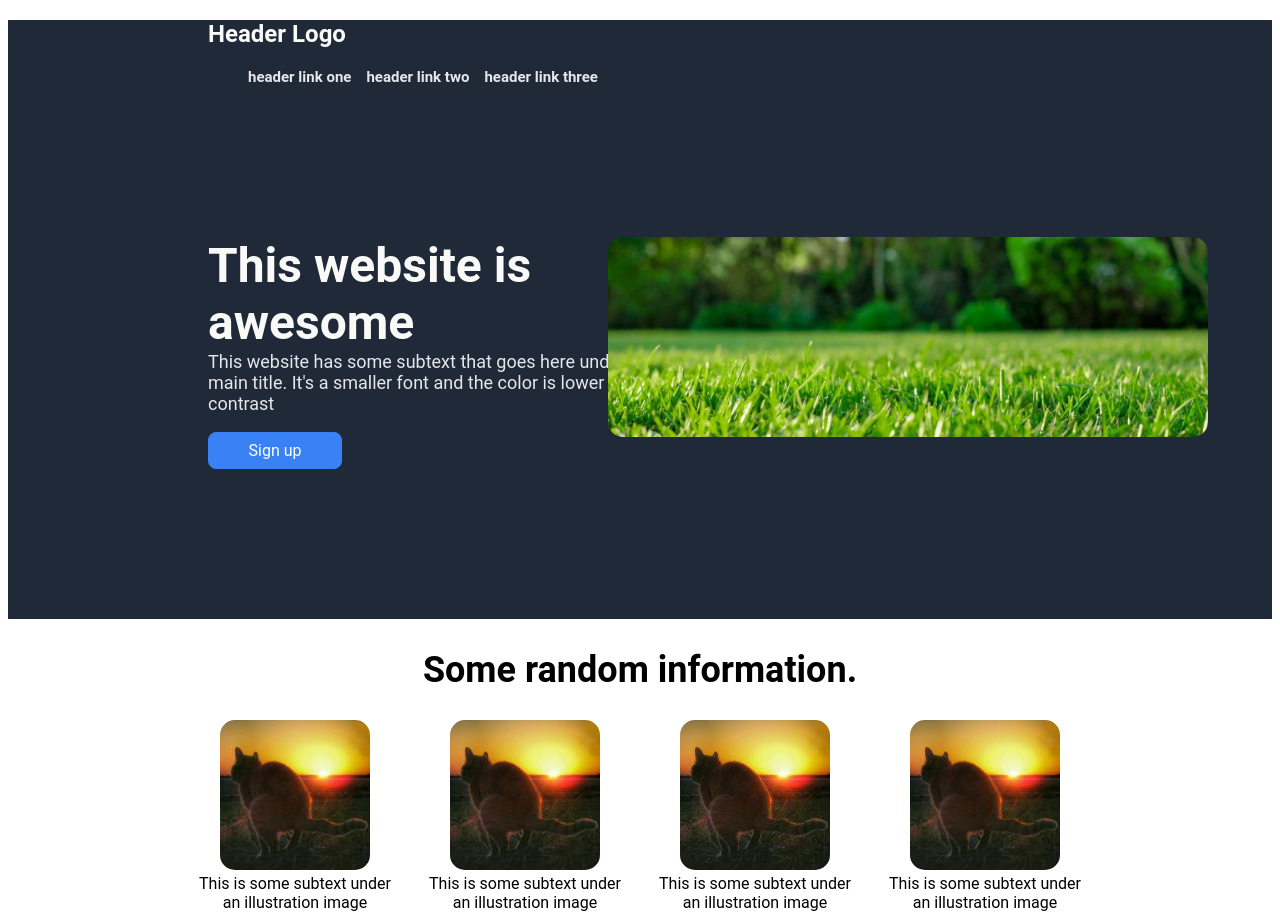
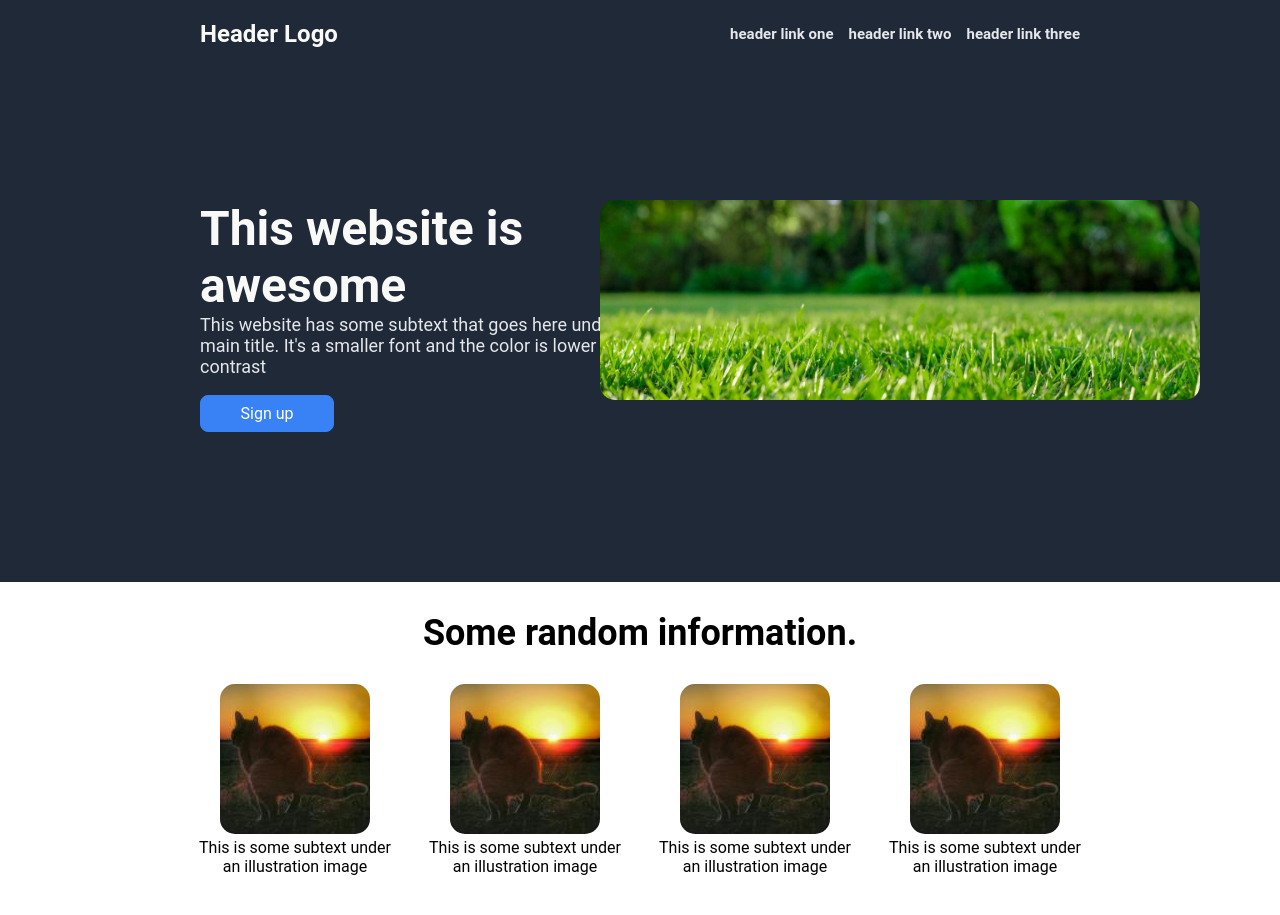
Before and after one commit to mwmarszalek/OdinProjectLandingPage, a plain HTML site: page index.html in a window 1280 px wide. Shown: the top 915 px of the page. Drawn offline with Linux system fonts and the light colour scheme.

Commit message:
joined .html & .body in css

```diff
--- a/styles.css
+++ b/styles.css
@@ -1,7 +1,6 @@
 body {
     font-family: "Roboto", sans-serif;
-
-
+    margin:auto;
 
 
 }
@@ -18,7 +17,7 @@ body {
 
 .header {
 
-    background-color:
+
     display: flex;
     justify-content: space-between;
     align-items: center;
```
